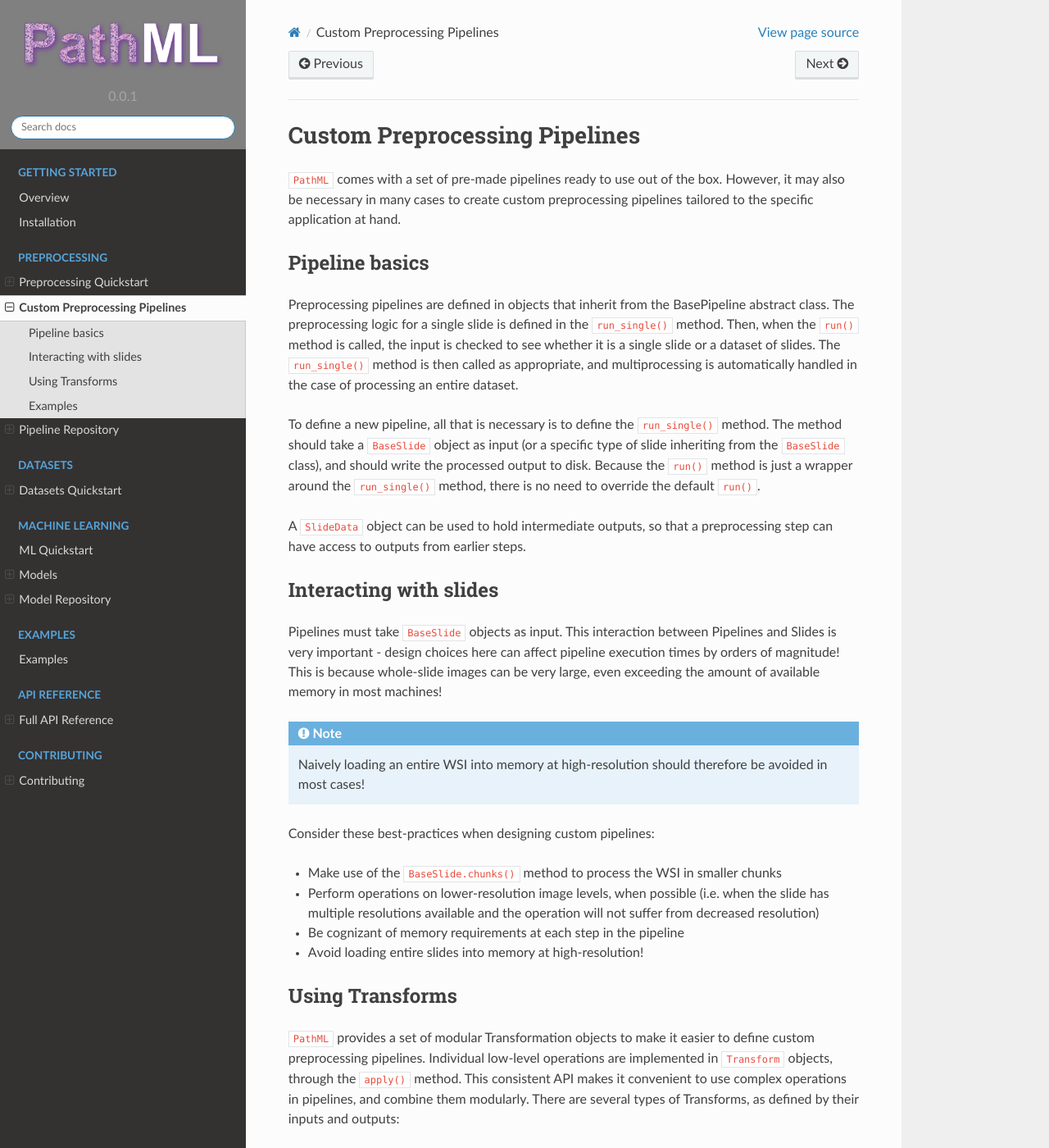
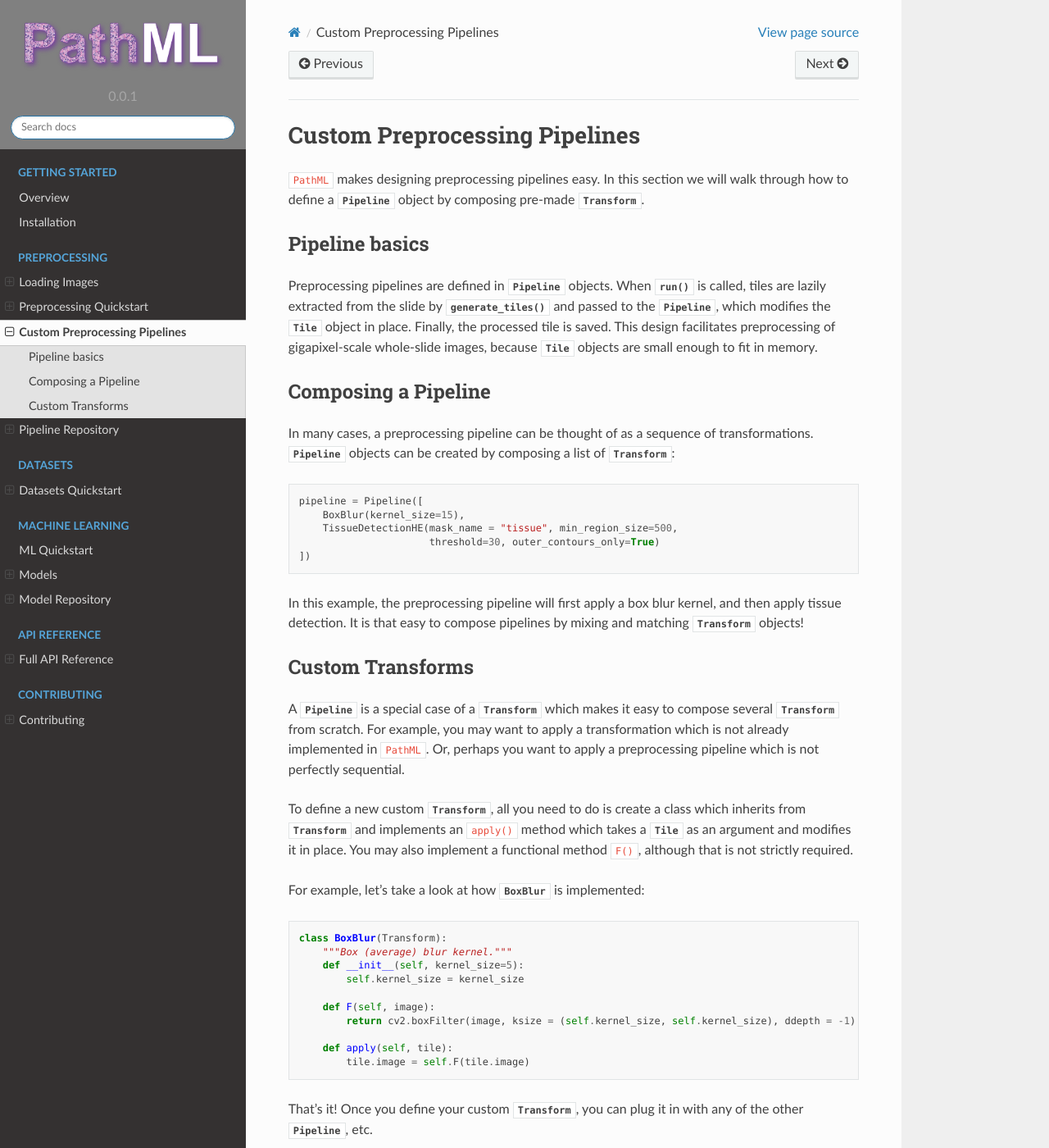
Before and after one commit to Dana-Farber-AIOS/pathml, a Sphinx documentation site: the page built from docs/source/custom_pipelines.rst, in a window 1280 px wide and 1400 px high. Shown: the whole window at 82% size. Built offline with Sphinx 7.4.7 and the Read the Docs theme 2.0.0, drawn with Linux system fonts in a browser that asks for light colours; formulas are drawn with MathJax 3; pages that are not in the unit, such as notebooks, are missing from menus; some of the changed text lies outside the part shown.

Commit message:
update all docs

```diff
--- a/docs/source/custom_pipelines.rst
+++ b/docs/source/custom_pipelines.rst
@@ -1,113 +1,74 @@
 Custom Preprocessing Pipelines
 ==============================
 
-``PathML`` comes with a set of pre-made pipelines ready to use out of the box.
-However, it may also be necessary in many cases to create custom preprocessing pipelines tailored to the specific
-application at hand.
+``PathML`` makes designing preprocessing pipelines easy. In this section we will walk through how to define a
+:class:`~pathml.preprocessing.pipeline.Pipeline` object by composing pre-made
+:class:`~pathml.preprocessing.transforms.Transform`s, and how to implement a
+new custom :class:`~pathml.preprocessing.transforms.Transform`.
 
 Pipeline basics
 ---------------
 
-Preprocessing pipelines are defined in objects that inherit from the BasePipeline abstract class.
-The preprocessing logic for a single slide is defined in the ``run_single()`` method.
-Then, when the ``run()`` method is called, the input is checked to see whether it is a single slide or a dataset of
-slides. The ``run_single()`` method is then called as appropriate, and multiprocessing is automatically handled in the
-case of processing an entire dataset.
+Preprocessing pipelines are defined in :class:`~pathml.preprocessing.pipeline.Pipeline` objects.
+When :meth:`~pathml.core.slide_data.SlideData.run`
+is called, tiles are lazily extracted from the slide by
+:meth:`~pathml.core.slide_data.SlideData.generate_tiles` and passed to the
+:class:`~pathml.preprocessing.pipeline.Pipeline`, which modifies the :class:`~pathml.core.tile.Tile` object in place.
+Finally, the processed tile is saved.
+This design facilitates preprocessing of gigapixel-scale whole-slide images, because :class:`~pathml.core.tile.Tile`
+objects are small enough to fit in memory.
 
-To define a new pipeline, all that is necessary is to define the ``run_single()`` method.
-The method should take a ``BaseSlide`` object as input (or a specific type of slide inheriting from the ``BaseSlide``
-class), and should write the processed output to disk. Because the ``run()`` method is just a wrapper around the
-``run_single()`` method, there is no need to override the default ``run()``.
+Composing a Pipeline
+--------------------
 
-A ``SlideData`` object can be used to hold intermediate outputs, so that a preprocessing step can have access to
-outputs from earlier steps.
+In many cases, a preprocessing pipeline can be thought of as a sequence of transformations.
+:class:`~pathml.preprocessing.pipeline.Pipeline` objects can be created by composing
+a list of :class:`~pathml.preprocessing.transforms.Transform`:
 
-Interacting with slides
-------------------------
+.. code-block:: python
 
-Pipelines must take ``BaseSlide`` objects as input.
-This interaction between Pipelines and Slides is very important - design choices here can affect pipeline execution
-times by orders of magnitude!
-This is because whole-slide images can be very large, even exceeding the amount of available memory in most machines!
+    pipeline = Pipeline([
+        BoxBlur(kernel_size=15),
+        TissueDetectionHE(mask_name = "tissue", min_region_size=500,
+                          threshold=30, outer_contours_only=True)
+    ])
+..
 
-.. note::
-
-    Naively loading an entire WSI into memory at high-resolution should therefore be avoided in most cases!
-
-Consider these best-practices when designing custom pipelines:
-
-- Make use of the ``BaseSlide.chunks()`` method to process the WSI in smaller chunks
-- Perform operations on lower-resolution image levels, when possible (i.e. when the slide has multiple resolutions
-  available and the operation will not suffer from decreased resolution)
-- Be cognizant of memory requirements at each step in the pipeline
-- Avoid loading entire slides into memory at high-resolution!
-
-Using Transforms
--------------------
-
-``PathML`` provides a set of modular Transformation objects to make it easier to define custom preprocessing pipelines.
-Individual low-level operations are implemented in ``Transform`` objects, through the ``apply()`` method.
-This consistent API makes it convenient to use complex operations in pipelines, and combine them modularly.
-There are several types of Transforms, as defined by their inputs and outputs:
-
-================== ========== ===========
-Transform type     Input      Output
-================== ========== ===========
-ImageTransform     image      image
-Segmentation       image      mask
-MaskTransform      mask       mask
-================== ========== ===========
-
-Some things to consider when implementing a custom pipeline:
-
-- Use existing Transforms when possible! This will save time compared to implementing the entire pipeline from scratch.
-- If implementing a new transformation or pipeline operation, consider contributing it to ``PathML`` so that other
-  users in the community can benefit from your hard work! See: contributing
-- Be aware of memory and computation requirements of your pipeline.
+In this example, the preprocessing pipeline will first apply a box blur kernel, and then apply tissue detection.
+It is that easy to compose pipelines by mixing and matching :class:`~pathml.preprocessing.transforms.Transform` objects!
 
 
-Examples
---------
+Custom Transforms
+-----------------
 
-In this example we'll define a Pipeline which reads chunks of the input slide, applies a box blur with a given kernel
-size, and then writes the blurred image to disk.
+A :class:`~pathml.preprocessing.pipeline.Pipeline` is a special case of
+a :class:`~pathml.preprocessing.transforms.Transform` which makes it easy
+to compose several :class:`~pathml.preprocessing.transforms.Transform`s sequentially.
+However, in some cases, you may want to implement a :class:`~pathml.preprocessing.transforms.Transform` from scratch.
+For example, you may want to apply a transformation which is not already implemented in ``PathML``.
+Or, perhaps you want to apply a preprocessing pipeline which is not perfectly sequential.
 
-.. code-block::
+To define a new custom :class:`~pathml.preprocessing.transforms.Transform`,
+all you need to do is create a class which inherits from :class:`~pathml.preprocessing.transforms.Transform` and
+implements an ``apply()`` method which takes a :class:`~pathml.core.tile.Tile` as an argument and modifies it in place.
+You may also implement a functional method ``F()``, although that is not strictly required.
 
-    import os
-    import cv2
-    from pathml.preprocessing.base import BasePipeline
-    from pathml.preprocessing.transforms import BoxBlur
-    from pathml.preprocessing.wsi import HESlide
+For example, let's take a look at how :class:`~pathml.preprocessing.transforms.BoxBlur` is implemented:
 
-    class ExamplePipeline(BasePipeline):
-        def __init__(self, kernel_size):
+.. code-block:: python
+
+    class BoxBlur(Transform):
+        """Box (average) blur kernel."""
+        def __init__(self, kernel_size=5):
             self.kernel_size = kernel_size
 
-        def run_single(self, slide, output_dir):
-            blur = BoxBlur(kernel_size)
-            for i, chunk in enumerate(slide.chunks(level = 0, size = 1000)):
-                blurred_chunk = blur.apply(chunk)
-                fname = os.path.join(output_dir, f"chunk{i}.jpg")
-                cv2.imwrite(fname, blurred_chunk)
+        def F(self, image):
+            return cv2.boxFilter(image, ksize = (self.kernel_size, self.kernel_size), ddepth = -1)
 
-    # usage
-    wsi = HESlide("/path/to/wsi.svs")
-    ExamplePipeline(kernel_size = 11).run(wsi)
+        def apply(self, tile):
+            tile.image = self.F(tile.image)
+..
 
-
-In this example, we define a Transform which changes the order of the channels in the input RGB image.
-
-.. code-block::
-
-    from pathml.preprocessing.base import ImageTransform
-
-    class ChannelSwitch(ImageTransform):
-        def apply(self, image):
-            # make sure that the input image has 3 channels
-            assert image.shape[2] == 3
-            out = image
-            out[:, :, 0] = image[:, :, 2]
-            out[:, :, 1] = image[:, :, 0]
-            out[:, :, 2] = image[:, :, 1]
-            return out
+That's it! Once you define your custom :class:`~pathml.preprocessing.transforms.Transform`,
+you can plug it in with any of the other :class:`~pathml.preprocessing.transforms.Transform`s,
+compose :class:`~pathml.preprocessing.pipeline.Pipeline`, etc.
--- a/docs/source/overview.rst
+++ b/docs/source/overview.rst
@@ -12,7 +12,7 @@
     get started.
 
 For advanced users, we provide a modular set of tools which can be composed into custom workflows, as well as complete
-API documentation to enable implementation of new features or tools on top of PathML.
+API documentation to enable implementation of new features or tools on top of ``PathML``.
 
 Whether you want to get started quickly with pre-built tools and tutorials,
 of if you want to mix-and-match components to design your own analysis pipelines,
--- a/docs/source/pipeline_repo.rst
+++ b/docs/source/pipeline_repo.rst
@@ -1,9 +1,10 @@
 Pipeline Repository
 ===================
 
-The PathML Pipeline Repository enables sharing of preprocessing pipelines.
+The ``PathML`` Pipeline Repository enables sharing of preprocessing pipelines.
 
-``Pipeline`` objects can be written to disk, and the file can be uploaded to a central repository.
+:class:`~pathml.preprocessing.pipeline.Pipeline` objects can be written to disk,
+and the file can be uploaded to a central repository.
 From the repository, other users of PathML are able to download files, load them into local copies of the Pipeline
 objects, and run them on local data.
 
```
Also changed, not shown: other parts of docs/source/overview.rst (+1 -1 lines), CONTRIBUTING.rst (+9 -4 lines), docs/source/examples.rst (deleted, +0 -11 lines), docs/source/index.rst (+6 -3 lines), docs/source/loading_slides.rst (added, +60 -0 lines), docs/source/preprocessing.rst (+16 -29 lines).
